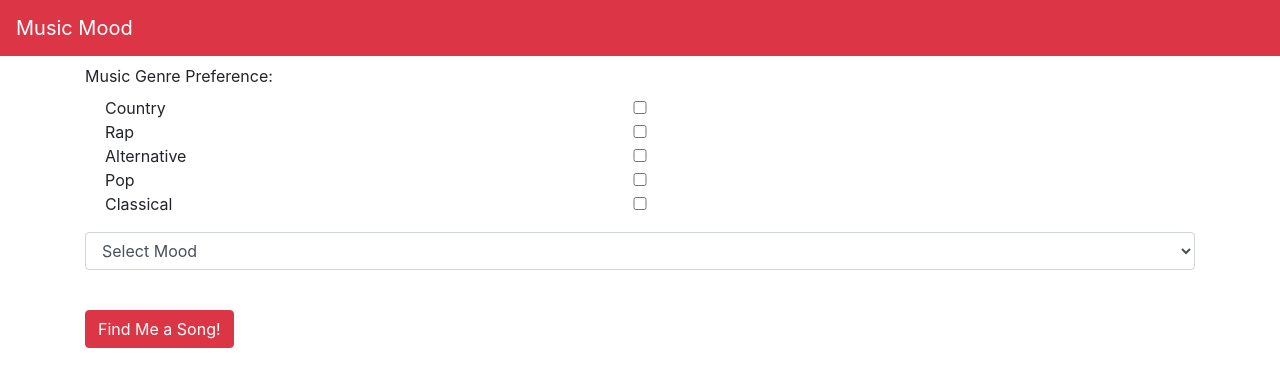
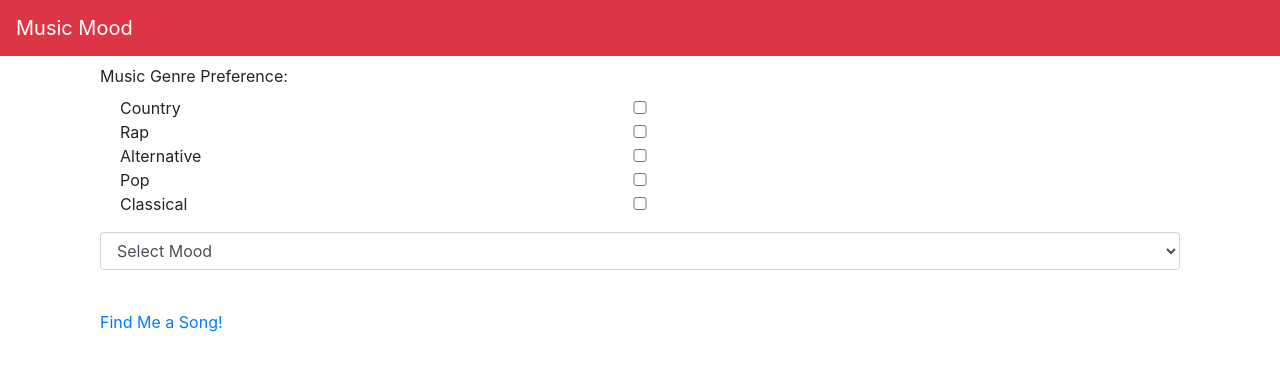
Before and after one commit to axm6247/MusicMoodProject, a React (Create React App) app: page / in a window 1280 px wide. Shown: the top 386 px of the page. Built offline with nearby package versions, Linux system fonts and the light colour scheme.

Commit message:
Added Routes and YoutubePlayer page

```diff
--- a/package.json
+++ b/package.json
@@ -12,6 +12,7 @@
     "react": "^16.14.0",
     "react-bootstrap": "^1.4.0",
     "react-dom": "^16.14.0",
+    "react-player": "^2.7.2",
     "react-router-dom": "^5.1.2",
     "react-scripts": "3.4.1",
     "webpack-cli": "^4.2.0"
--- a/src/App.js
+++ b/src/App.js
@@ -1,63 +1,43 @@
 import React, { Component } from "react";
-import { HashRouter, Route, Switch, Redirect } from "react-router-dom";
+import { BrowserRouter, Route, Switch, Redirect, Link } from "react-router-dom";
 import Button from 'react-bootstrap/Button';
 import Container from 'react-bootstrap/Container'
 import Form from 'react-bootstrap/Form'
 import 'bootstrap/dist/css/bootstrap.min.css';
 import ReactPlayer from "react-player";
+import YoutubePlayer from './components/YoutubePlayer'
+import MoodSelection from './components/MoodSelection'
+
+
+const Main = props => (
+
+  <Switch>
+    <Route exact path="/"><MoodSelection /></Route>
+    <Route exact path="/youtubeplayer"><YoutubePlayer /></Route>
+  </Switch>
+
+);
 
 class App extends Component {
   // Prevent page reload, clear input, set URL and push history on submit
-  handleSubmit = (e, history, searchInput) => {
-    e.preventDefault();
-    e.currentTarget.reset();
-    let url = `/search/${searchInput}`;
-    history.push(url);
-  };
-
   render() {
     return (
 
 
-      <Container>
-        <Form>
 
-          <Form.Group controlId="formBasicCheckbox">
-            <Form.Label>Music Genre Preference:</Form.Label>
-            <Form.Check type="checkbox" label="Country" />
-            <Form.Check type="checkbox" label="Rap" />
-            <Form.Check type="checkbox" label="Alternative" />
-            <Form.Check type="checkbox" label="Pop" />
-            <Form.Check type="checkbox" label="Classical" />
-          </Form.Group>
+      <BrowserRouter>
+        <Container>
+          <Route component={Main} />
+        </Container>
+      </BrowserRouter>
 
-          <Form.Group>
 
-            <Form.Control as="select">
-              <option>Select Mood</option>
-              <option>Happy</option>
-              <option>Sad</option>
-              <option>Spiritual</option>
-              <option>Hyped</option>
-              <option>Determined</option>
-            </Form.Control>
 
-          </Form.Group>
-          <br />
-          <Button variant="danger" type="submit">
-            Find Me a Song!
-            </Button>
-        </Form>
-<br/>
-        <ReactPlayer
-        controls = {true}
-        url="https://www.youtube.com/watch?v=ug50zmP9I7s"
-      />
-      </Container>
 
 
     );
+
   }
 }
 
-export default App;
+export default App
--- /dev/null
+++ b/src/components/MoodSelection.js
@@ -0,0 +1,52 @@
+import React, { Component } from "react";
+import { HashRouter, Route, Switch, Redirect, Link } from "react-router-dom";
+import Button from 'react-bootstrap/Button';
+import Container from 'react-bootstrap/Container'
+import Form from 'react-bootstrap/Form'
+import 'bootstrap/dist/css/bootstrap.min.css';
+import ReactPlayer from "react-player";
+
+
+export default function () {
+  // Prevent page reload, clear input, set URL and push history on submit
+
+  return (
+
+
+    <Container>
+      <Form>
+
+        <Form.Group controlId="formBasicCheckbox">
+          <Form.Label>Music Genre Preference:</Form.Label>
+          <Form.Check type="checkbox" label="Country" />
+          <Form.Check type="checkbox" label="Rap" />
+          <Form.Check type="checkbox" label="Alternative" />
+          <Form.Check type="checkbox" label="Pop" />
+          <Form.Check type="checkbox" label="Classical" />
+        </Form.Group>
+
+        <Form.Group>
+
+          <Form.Control as="select">
+            <option>Select Mood</option>
+            <option>Happy</option>
+            <option>Sad</option>
+            <option>Spiritual</option>
+            <option>Hyped</option>
+            <option>Determined</option>
+          </Form.Control>
+
+        </Form.Group>
+        <br />
+        <Link to="/youtubeplayer" variant="danger" type="submit">
+          Find Me a Song!
+  </Link>
+      </Form>
+      <br />
+
+    </Container>
+
+
+  );
+
+}
--- /dev/null
+++ b/src/components/YoutubePlayer.js
@@ -0,0 +1,25 @@
+import React, { Component } from "react";
+import { HashRouter, Route, Switch, Redirect } from "react-router-dom";
+import Button from 'react-bootstrap/Button';
+import Container from 'react-bootstrap/Container'
+import Form from 'react-bootstrap/Form'
+import 'bootstrap/dist/css/bootstrap.min.css';
+import ReactPlayer from "react-player";
+
+
+export default function () {
+  // Prevent page reload, clear input, set URL and push history on submit
+
+  return (
+
+
+      <ReactPlayer
+        controls={true}
+        url="https://www.youtube.com/watch?v=ug50zmP9I7s"
+      />
+
+
+
+  );
+
+}
--- a/src/index.js
+++ b/src/index.js
@@ -6,6 +6,7 @@ import * as serviceWorker from './serviceWorker';
 import Container from 'react-bootstrap/Container';
 import Col from 'react-bootstrap/Col';
 import Navbar from 'react-bootstrap/Navbar';
+import { BrowserRouter } from "react-router-dom";
 
 
 
@@ -17,7 +18,8 @@ ReactDOM.render(
   </Navbar.Collapse>
 </Navbar>, document.getElementById('navbar'))
 
-ReactDOM.render(<App />, document.getElementById('root'));
+ReactDOM.render(<BrowserRouter><App /></BrowserRouter>
+, document.getElementById('root'));
 
 // If you want your app to work offline and load faster, you can change
 // unregister() to register() below. Note this comes with some pitfalls.
```
Also changed, not shown: 1 other file (tests, documents, lock files or other folders).
